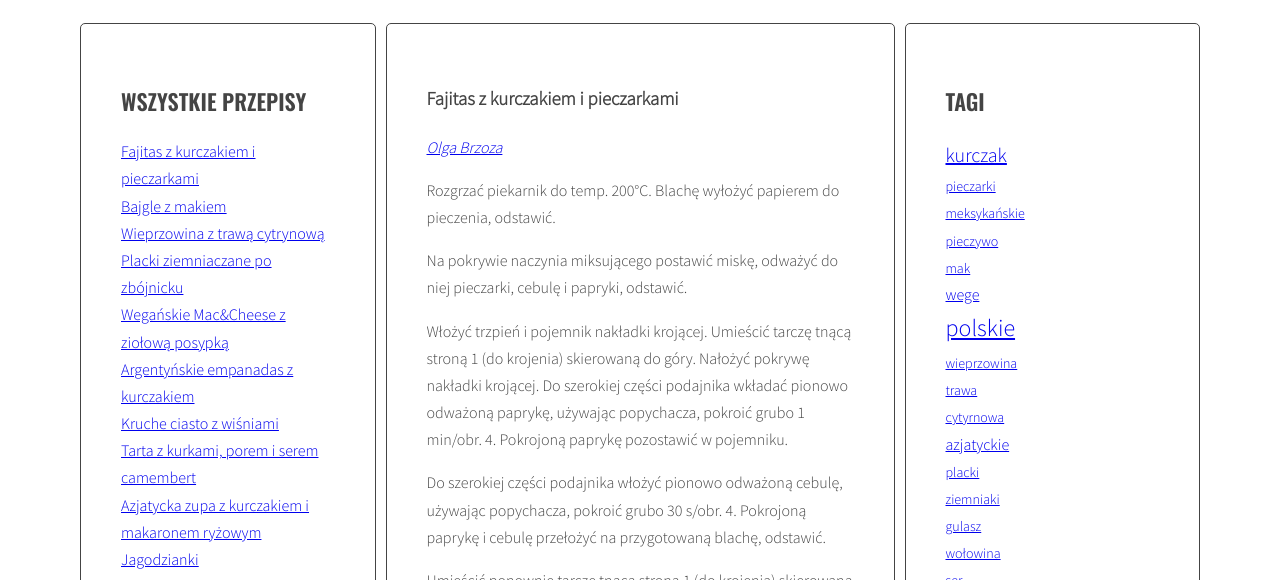
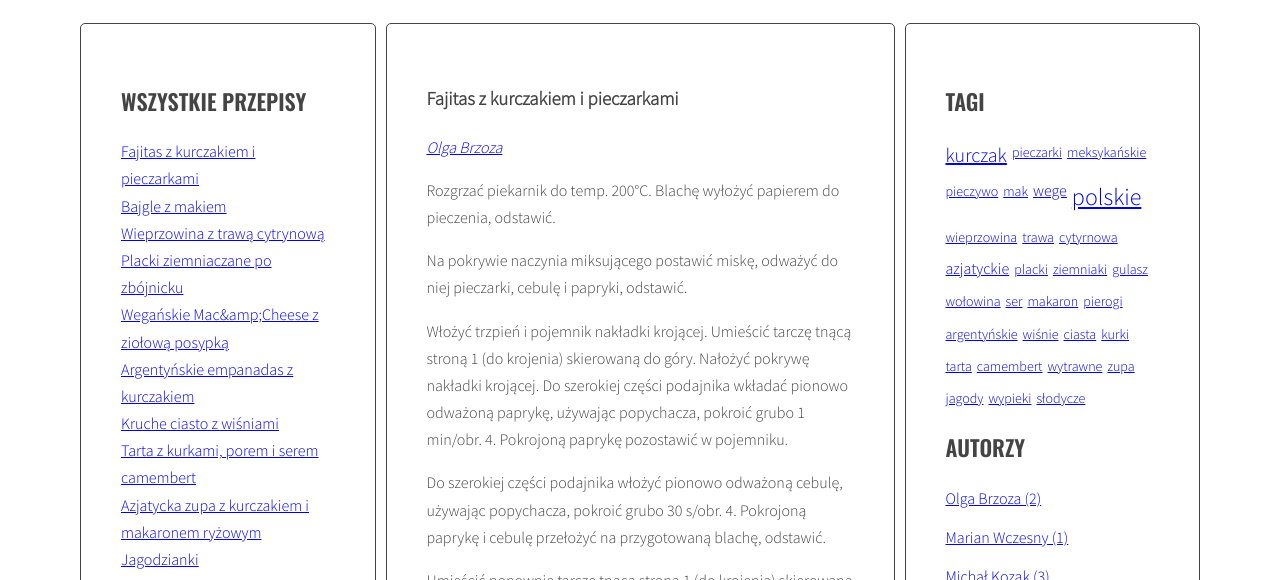
Before and after one commit to dziakola/cooking-blog, a website: page index.html in a window 1280 px wide. Shown: the part 220-800 px from the top of the page. Drawn offline with nearby package versions, Linux system fonts and the light colour scheme.

Commit message:
Add files via upload

```diff
--- a/index.html
+++ b/index.html
@@ -629,6 +629,18 @@
         </main>
       </div>
     </div>
+    <script id="template-article-link" type="text/x-handlebars-template">
+      <li><a href="#{{id}}"><span>{{title}}</span></a></li>
+    </script>
+    <script id="template-tag-link" type="text/x-handlebars-template">
+      <li><a href="#tag-{{id}}"><span>{{title}}</span></a></li>
+    </script>
+    <script id="template-tag-cloud-link" type="text/x-handlebars-template">
+      {{#each tags}}
+        <li><a href="#tag-{{tag}}" class="{{className}}"> {{tag}} </a></li>
+      {{/each}}
+    </script>
+    <script src="https://cdnjs.cloudflare.com/ajax/libs/handlebars.js/4.1.0/handlebars.min.js"></script>
     <script src="/js/script.js"></script>
   </body>
 </html>
--- a/js/script.js
+++ b/js/script.js
@@ -1,4 +1,15 @@
 "use strict";
+const templates = {
+  articleLink: Handlebars.compile(
+    document.querySelector("#template-article-link").innerHTML
+  ),
+  tagLink: Handlebars.compile(
+    document.querySelector("#template-tag-link").innerHTML
+  ),
+  tagCloudLink: Handlebars.compile(
+    document.querySelector("#template-tag-cloud-link").innerHTML
+  ),
+};
 const optArticleSelector = ".post",
   optTitleSelector = ".post-title",
   optTitleListSelector = ".titles",
@@ -41,10 +52,12 @@ function generateTitleLinks(customSelector = "") {
 
   const listArticles = document.querySelector(optTitleListSelector);
   listArticles.innerHTML = "";
+  let html = "";
   /*wyciągniecie wszystkich artykułów*/
   const allArticles = document.querySelectorAll(
     optArticleSelector + customSelector
   );
+
   for (let article of allArticles) {
     /*wyciągnięcie id artykułów*/
     const idArticle = article.getAttribute("id");
@@ -53,10 +66,11 @@ function generateTitleLinks(customSelector = "") {
       .getElementById(idArticle)
       .querySelector(optTitleSelector).innerHTML;
     /*dodanie kodu html wraz ze zmniennymi dot.artykułów, do elementu z listą artykułów*/
-    const html = `<li><a href="#${idArticle}"><span>${titleArticle}</span></a></li>`;
-    listArticles.insertAdjacentHTML("beforeend", html);
-    //listArticles.innerHTML += html;
+    const linkHTMLData = { id: idArticle, title: titleArticle };
+    const linkHTML = templates.articleLink(linkHTMLData);
+    html += linkHTML;
   }
+  listArticles.innerHTML = html;
   const links = document.querySelectorAll(".titles a");
   for (let link of links) {
     link.addEventListener("click", titleClickHandler);
@@ -97,7 +111,9 @@ function generateTags() {
     const articleTagsArray = articleTags.split(" ");
 
     for (let tag of articleTagsArray) {
-      const linkHTML = `<li><a href="#tag-${tag}">${tag}</a></li>`;
+      const linkHTMLData = { id: tag, title: tag };
+      const linkHTML = templates.tagLink(linkHTMLData);
+      //const linkHTML = `<li><a href="#tag-${tag}">${tag}</a></li>`;
       html = html + linkHTML;
       /* [NEW] check if this link is NOT already in allTags*/
       if (!allTags.hasOwnProperty(tag)) {
@@ -117,15 +133,16 @@ function generateTags() {
   const tagsParams = calculateTagsParams(allTags);
   console.log("tagsParams:", tagsParams);
   //all links HTML code
-  let allTagsHTML = "";
+  const allTagsData = { tags: [] };
   //for each tag in allTags
   for (let tag in allTags) {
-    allTagsHTML += `<li><a class='${calculateTagClass(
-      allTags[tag],
-      tagsParams
-    )}' href="#tag-${tag}">${tag}</a></li>`;
+    allTagsData.tags.push({
+      tag: tag,
+      count: allTags[tag],
+      className: calculateTagClass(allTags[tag], tagsParams),
+    });
   }
-  tagList.innerHTML = allTagsHTML;
+  tagList.innerHTML = templates.tagCloudLink(allTagsData);
 }
 
 generateTags();
@@ -137,9 +154,11 @@ function tagClickHandler(event) {
   const clickedElement = this;
   /* make a new constant "href" and read the attribute "href" of the clicked element */
   const href = clickedElement.getAttribute("href");
+  console.log(href);
   /* make a new constant "tag" and extract tag from the "href" constant */
   /*href będzie w tym przypadku id danego taga*/
   const tag = href.replace("#tag-", "");
+  console.log(tag);
   /* find all tag links with class active */
   const activeTags = document.querySelectorAll('a.active[href^="#tag-"]');
   /* START LOOP: for each active tag link */
@@ -192,6 +211,8 @@ function generateAuthors() {
     /*stworzenie tablicy z autorami artykułów*/
     articleAuthorList.push(articleAuthor);
     /*uzupełnianie jednego paragrafu przy każdym obrocie pętli*/
+    const linkHTMLData = { id: articleAuthor, title: articleAuthor };
+    const linkHTML = templates.articleLink(linkHTMLData);
     listAuthors.innerHTML = `<a href="#author-${articleAuthor}">${articleAuthor}</a>`;
   }
 
--- a/sass/style.scss
+++ b/sass/style.scss
@@ -143,3 +143,8 @@ body {
 .tag-size-4 {
   font-size: 24px;
 }
+.sidebar .tags {
+  display: flex;
+  flex-wrap: wrap;
+  gap: 5px;
+}
```
Also changed, not shown: css/style.css, package.json (line endings or trailing spaces), sass/style.css, 2 other files.
